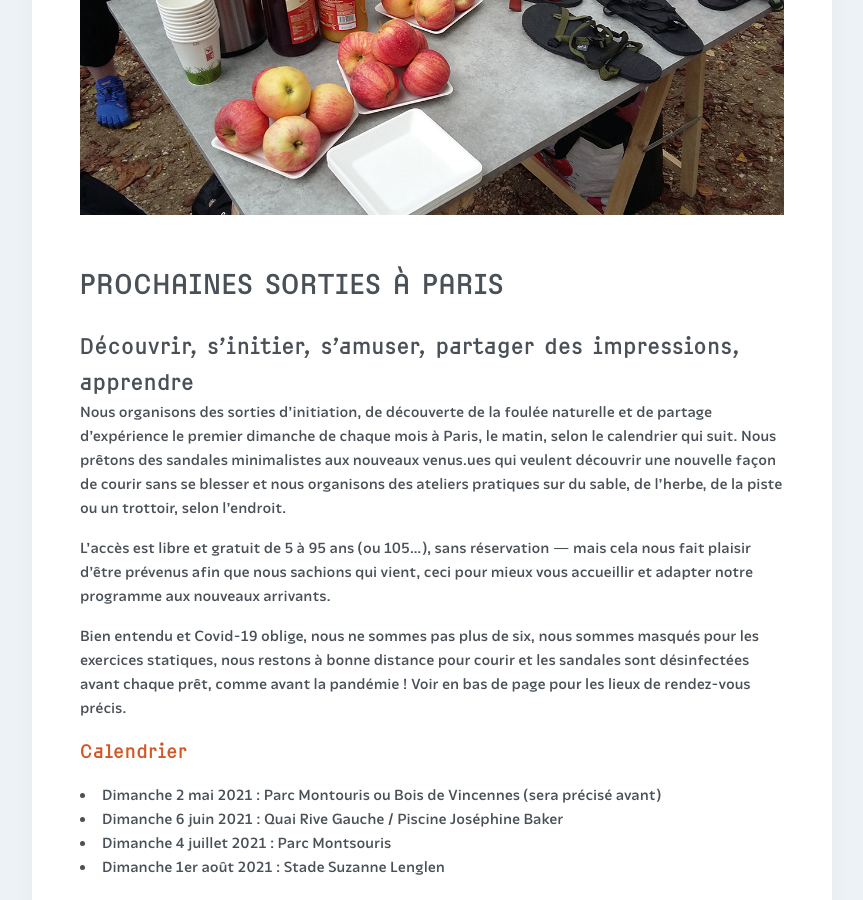
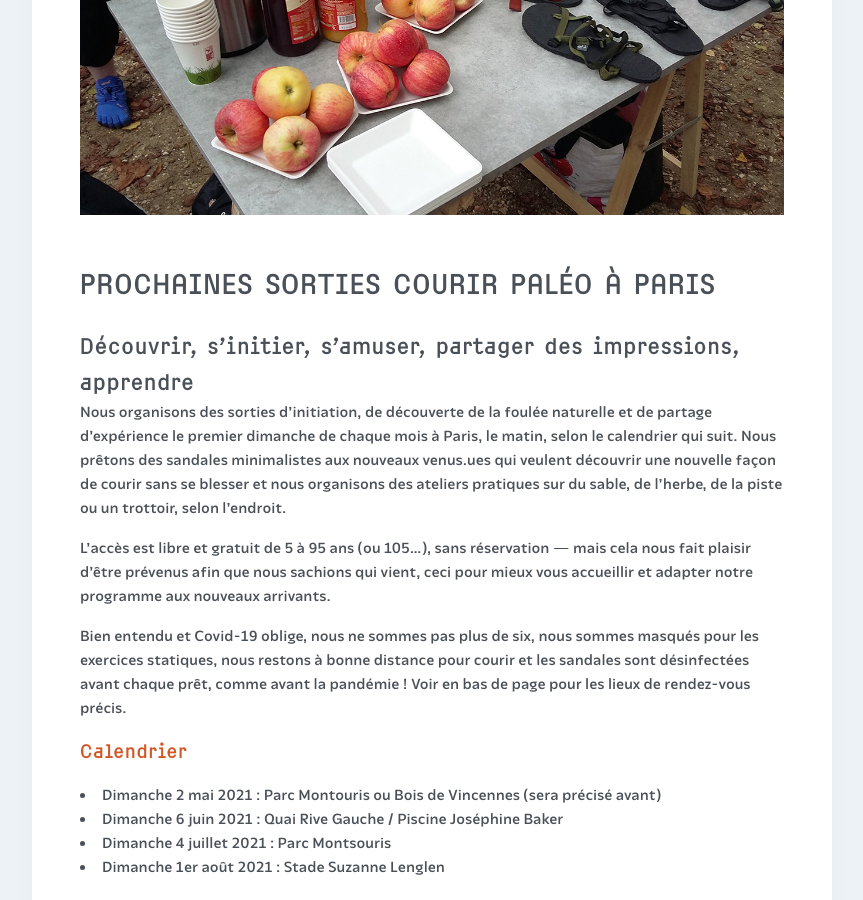
Before and after one commit to courirpaleo/courirpaleo.github.io, a Jekyll site: the page built from _pages-secondary/sorties.md, in a window 1280 px wide and 900 px high, scrolled down 309 px. Shown: the whole window, without its empty margins (208-1071 px from the left). Built offline with Jekyll 4.4.1, drawn with Linux system fonts in a browser that asks for light colours; some web fonts are replaced.

Commit message:
Update sorties.md

```diff
--- a/_pages-secondary/sorties.md
+++ b/_pages-secondary/sorties.md
@@ -1,10 +1,10 @@
 ---
 title: Courir Paléo | Prochaines sorties à Paris
-description: Venez courir avec nous !
+description: Venez découvrir la course naturelle et minimaliste avec Courir Paléo
 summary: Venez courir avec nous et vous sentir légers !
 ---
 ![Courir Paleo](/assets/images/CourirPaleo_atelier_Bois-de-Vincennes_2017_table_1200px.jpg)
-# Prochaines sorties à Paris
+# Prochaines sorties Courir Paléo à Paris
 
 ## Découvrir, s'initier, s'amuser, partager des impressions, apprendre
 
```
